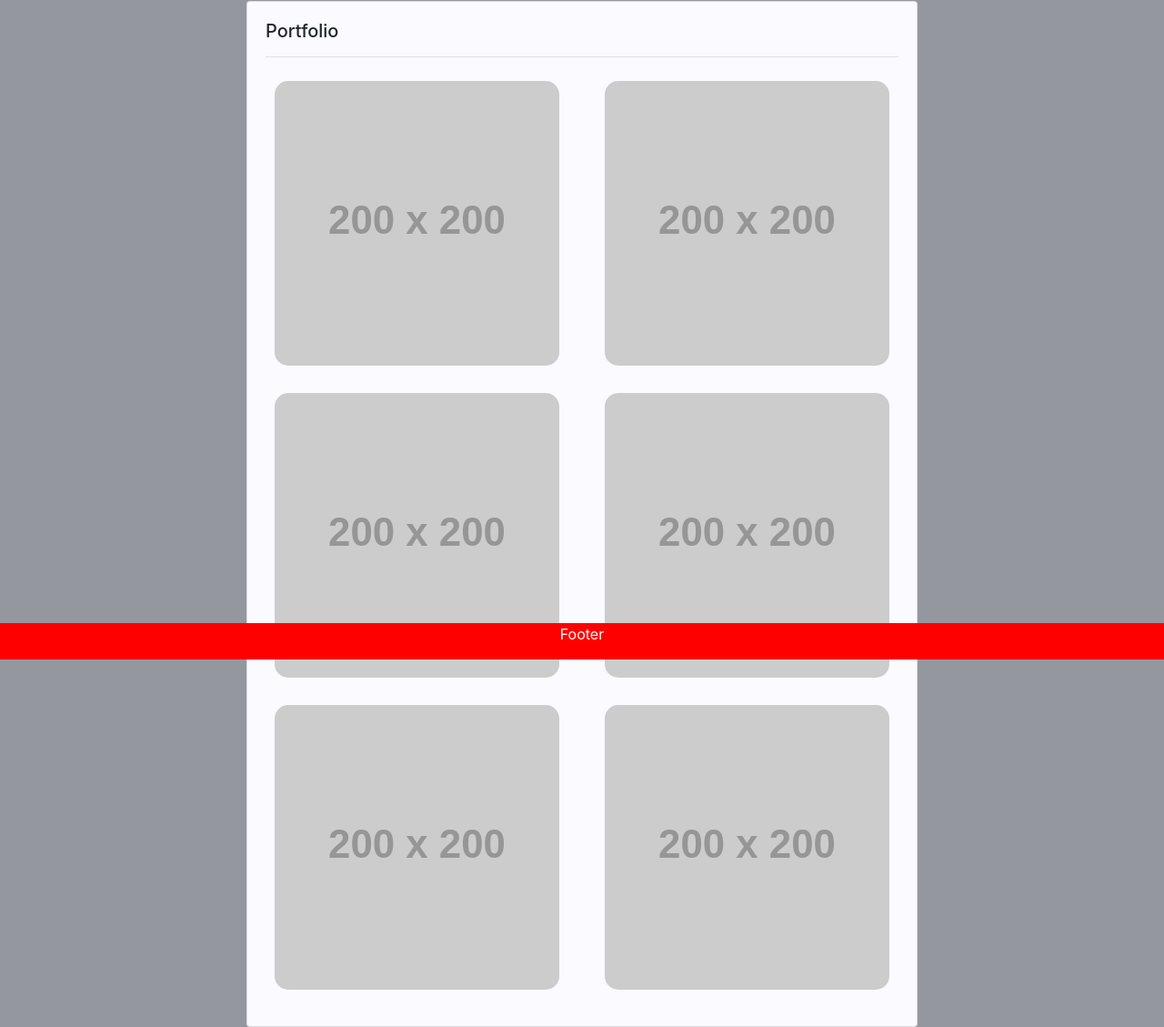
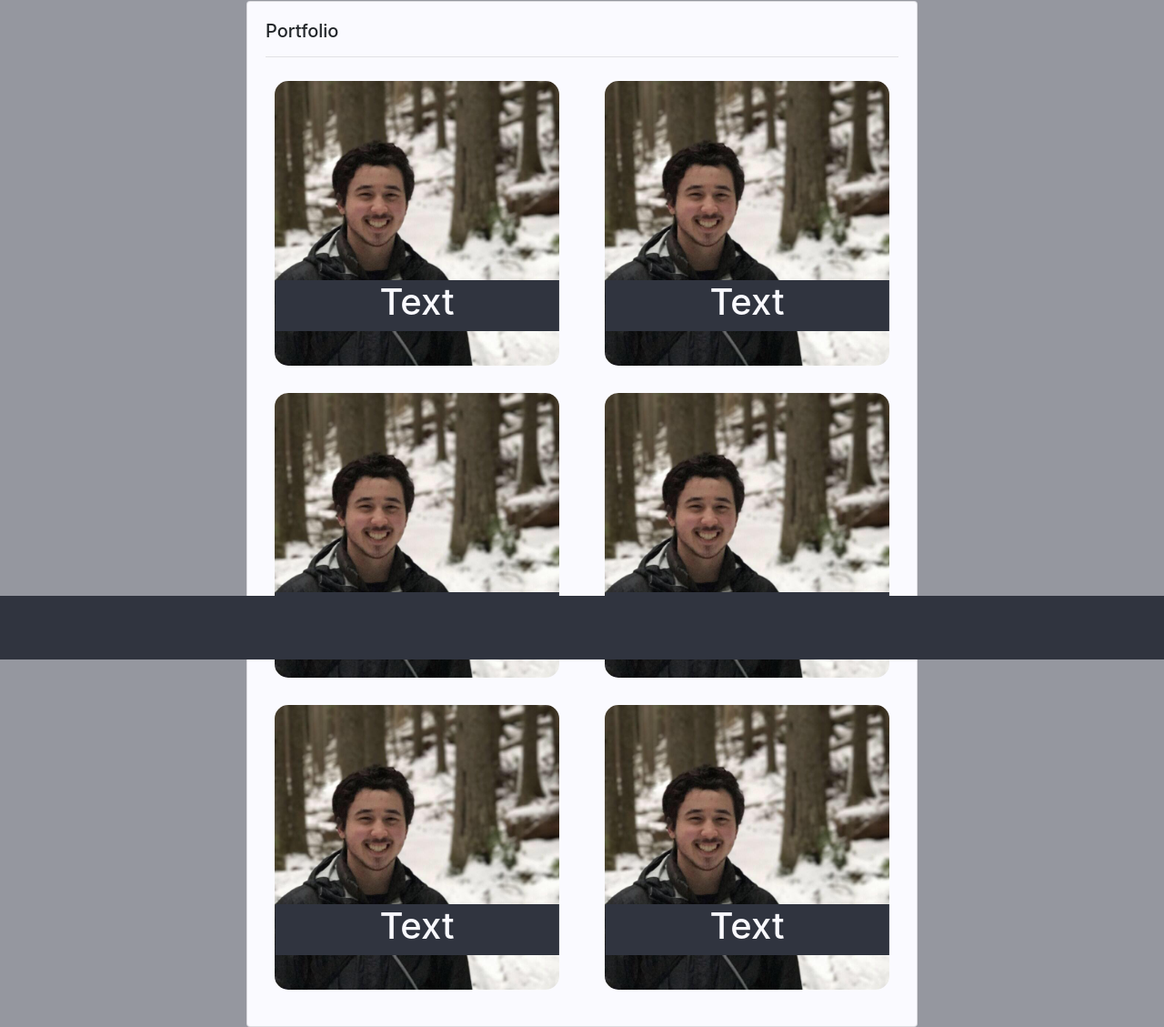
Before and after one commit to MegaGrega/Responsive-Portfolio, a plain HTML site: page portfolio.html in a window 1280 px wide. Shown: the part 75-1204 px from the top of the page at 91% size. Drawn offline with nearby package versions, Linux system fonts and the light colour scheme; placeholder pictures from the web are drawn by us.

Commit message:
redesigned footer, added lables to portfolio pieces, fixed form groups

```diff
--- a/portfolio.html
+++ b/portfolio.html
@@ -46,34 +46,55 @@
                         </div>
                         <div class="row">
                             <div class="col-md-6">
-                                <img class="portfolio-icon" class="stuff" src="http://placehold.it/200x200">
+                                <img class="portfolio-icon" class="stuff" src="Profile Picture.jpg">
+                                <div class="label">
+                                  <h1>Text</h1>
+                                </div>
+
                             </div>
                             <div class="col-md-6">
-                                <img class="portfolio-icon" class="padding" src="http://placehold.it/200x200">
-                            </div>
-                            <div class="col-md-6">
-                              <img class="portfolio-icon" class="stuff" src="http://placehold.it/200x200">
+                              <img class="portfolio-icon" class="stuff" src="Profile Picture.jpg">
+                              <div class="label">
+                                <h1>Text</h1>
+                              </div>
+
                           </div>
                           <div class="col-md-6">
-                              <img class="portfolio-icon" class="padding" src="http://placehold.it/200x200">
-                          </div>
-                          <div class="col-md-6">
-                            <img class="portfolio-icon" class="stuff" src="http://placehold.it/200x200">
+                            <img class="portfolio-icon" class="stuff" src="Profile Picture.jpg">
+                            <div class="label">
+                              <h1>Text</h1>
+                            </div>
+
                         </div>
                         <div class="col-md-6">
-                            <img class="portfolio-icon" class="padding" src="http://placehold.it/200x200">
-                        </div>
+                          <img class="portfolio-icon" class="stuff" src="Profile Picture.jpg">
+                          <div class="label">
+                            <h1>Heading</h1>
+                          </div>
+
+                      </div>
+                      <div class="col-md-6">
+                        <img class="portfolio-icon" class="stuff" src="Profile Picture.jpg">
+                        <div class="label">
+                          <h1>Text</h1>
                         </div>
 
+                    </div>
+                    <div class="col-md-6">
+                      <img class="portfolio-icon" class="stuff" src="Profile Picture.jpg">
+                      <div class="label">
+                        <h1>Text</h1>
+                      </div>
 
+                  </div>
+                        </div>
                     </div>
                   </div>
             </div>
         </div>
-         <!-- This is my fixed footer -->
-        <div class="footer">
-            <p>Footer</p>
-          </div>
+
+    </div>
+    <div class="footer">
     </div>
 
     <script src="https://code.jquery.com/jquery-3.5.1.slim.min.js" integrity="sha384-DfXdz2htPH0lsSSs5nCTpuj/zy4C+OGpamoFVy38MVBnE+IbbVYUew+OrCXaRkfj" crossorigin="anonymous"></script>
--- a/style.css
+++ b/style.css
@@ -1,5 +1,6 @@
 body{
-    background-color: #95979F
+    background-color: #95979F;
+    height: 100vh;
 }
 .bg-custom {
   background-color: #30343F
@@ -7,10 +8,10 @@ body{
 .navbar-light .nav-item.active .nav-link,
 .navbar-light .nav-item:focus .nav-link,
 .navbar-light .nav-item:hover .nav-link {
-        color: #ffffff;
+        color: #FAFAFF;
 }
 .nav-link{
-  color: white
+  color: #FAFAFF
 }
 .navbar-brand img {
   height: 40px;
@@ -19,12 +20,15 @@ body{
 
  .container{
     margin-top: 10px;
+    margin-bottom: 10px;
     max-width: 800px;
-    width: 60%
+    width: 60%;
 }
 .card{
-  background-color: #FAFAFF
+  background-color: #FAFAFF;
 }
+
+
 /* Styling/responsiveness for portfolio icons */
 .portfolio-icon{
   margin-bottom: 10px;
@@ -35,39 +39,40 @@ body{
 
 
 }
+.label {
+  position: absolute;
+  top: 75%;
+  left: 50%;
+  transform: translate( -50%, -50% );
+  text-align: center;
+  color: #FAFAFF;
+  width: 86%;
+  font-weight: bold;
+  background-color:#30343F;
+}
 .profile-picture{
-  width: 100%;
-  float: left;
   padding: 15px;
+  width: 50%;
+
 }
-
 .footer {
     position: fixed;
-    left: 0;
+    background-color: #30343F;
+    color: white;
+    height: 70px;
     bottom: 0;
     width: 100%;
-    background-color: red;
-    color: white;
-    text-align: center;
     }
-
 
 /* ---Media Queries -- */
 
-@media (max-width: 992px) {
+@media (max-width: 900px) {
+  .profile-picture{
+    padding: 15px;
+    width:100%
 
   }
 
-@media (max-width: 768px) {
-
-
-@media (max-width: 640px) {
-  .container{
-    margin-top: 10px;
-    width: 100%;
-  }
-
-}
  .portfolio-icon {
     margin-bottom: 10px;
     max-width: 100%;
@@ -78,5 +83,11 @@ body{
       width: 40px;
       margin: 0px;
 }
+}
+@media (max-width: 640px) {
+  .container{
+    margin-top: 10px;
+    width: 100%;
+  }
 
 }
```
Also changed, not shown: contact.html (+24 -4 lines), index.html (+13 -9 lines), Profile Picture.jpg (added). Lines whose indentation alone changed are shown as unchanged.
